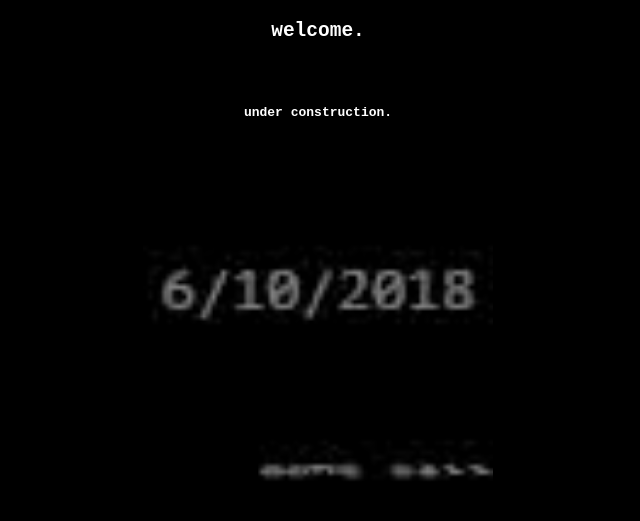
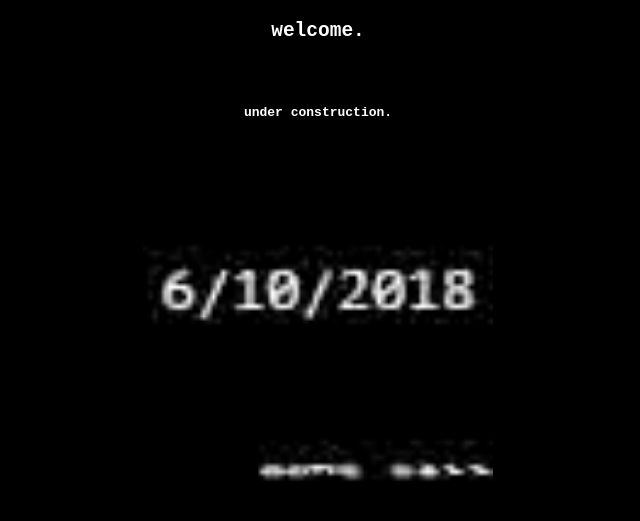
Before and after one commit to polahrmusic/site, a plain HTML site: page index.html in a window 1280 px wide. Shown: the whole page, without its empty margins (322-962 px from the left). Drawn offline with Linux system fonts and the light colour scheme.

Commit message:
Update index.html

```diff
--- a/index.html
+++ b/index.html
@@ -8,7 +8,7 @@ a, a:link, a:visited, a:active { color:#fff}
 a:hover { text-decoration: none }
 img {
 	float: none;
-	opacity: 0.5
+	opacity: 1.0
 }
 </style>
   <center>
```
